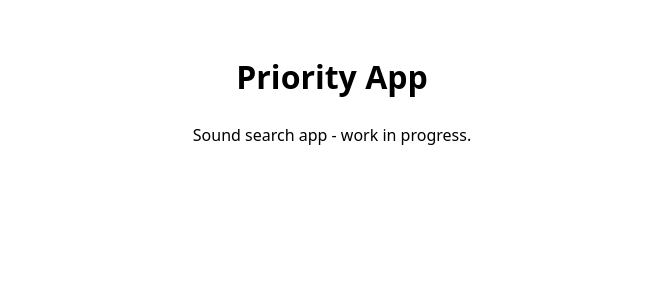
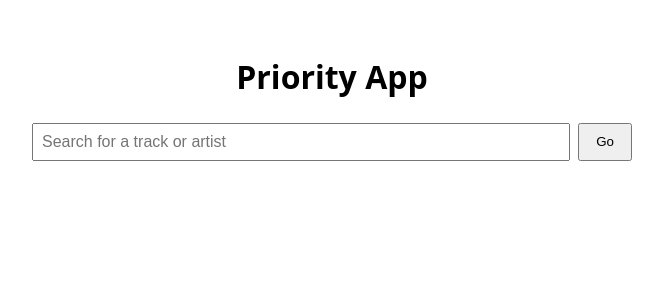
Before and after one commit to leon7713/Priority-App, a React (Vite) app: page / in a window 1280 px wide. Shown: the top 300 px of the page, without its empty margins (308-971 px from the left). Built offline with nearby package versions, Linux system fonts and the light colour scheme.

Commit message:
feat: add search box and results list components

```diff
--- a/src/App.css
+++ b/src/App.css
@@ -4,3 +4,36 @@
   padding: 2rem;
   text-align: center;
 }
+
+.search-box {
+  display: flex;
+  gap: 0.5rem;
+  justify-content: center;
+}
+
+.search-box label {
+  position: absolute;
+  left: -9999px;
+}
+
+.search-box input {
+  flex: 1;
+  padding: 0.5rem;
+  font-size: 1rem;
+}
+
+.search-box button {
+  padding: 0.5rem 1rem;
+}
+
+.results-list {
+  list-style: none;
+  padding: 0;
+  margin: 1.5rem 0 0;
+  text-align: left;
+}
+
+.results-list li {
+  padding: 0.5rem;
+  border-bottom: 1px solid #e5e4e7;
+}
--- a/src/App.tsx
+++ b/src/App.tsx
@@ -1,10 +1,19 @@
+import { useState } from 'react'
+import { mixcloudApi } from './api/mixcloudClient'
+import { ResultsList } from './components/ResultsList'
+import { SearchBox } from './components/SearchBox'
+import { useSearch } from './state/useSearch'
 import './App.css'
 
 function App() {
+  const [query, setQuery] = useState('')
+  const { status, tracks, error } = useSearch(mixcloudApi, query)
+
   return (
     <div className="app">
       <h1>Priority App</h1>
-      <p>Sound search app - work in progress.</p>
+      <SearchBox value={query} onChange={setQuery} />
+      <ResultsList status={status} tracks={tracks} error={error} />
     </div>
   )
 }
--- /dev/null
+++ b/src/components/ResultsList.tsx
@@ -0,0 +1,39 @@
+import type { Track } from '../api/types'
+import type { SearchStatus } from '../state/useSearch'
+
+interface ResultsListProps {
+  status: SearchStatus
+  tracks: Track[]
+  error: string | null
+}
+
+// Deliberately dumb - it just renders whatever state it's handed. Proper
+// loading/empty/error treatment (spinners, retry button, etc) comes later,
+// this is enough to see real results on the page for now.
+export function ResultsList({ status, tracks, error }: ResultsListProps) {
+  if (status === 'idle') {
+    return null
+  }
+
+  if (status === 'loading') {
+    return <p role="status">Searching...</p>
+  }
+
+  if (status === 'error') {
+    return <p role="alert">{error}</p>
+  }
+
+  if (tracks.length === 0) {
+    return <p>No results found.</p>
+  }
+
+  return (
+    <ul className="results-list" aria-label="Search results">
+      {tracks.map((track) => (
+        <li key={track.id}>
+          {track.name} — {track.artist}
+        </li>
+      ))}
+    </ul>
+  )
+}
--- /dev/null
+++ b/src/components/SearchBox.tsx
@@ -0,0 +1,33 @@
+import type { ChangeEvent, FormEvent } from 'react'
+
+interface SearchBoxProps {
+  value: string
+  onChange: (value: string) => void
+}
+
+export function SearchBox({ value, onChange }: SearchBoxProps) {
+  function handleSubmit(event: FormEvent<HTMLFormElement>) {
+    // the actual search already runs as the user types (see useSearch),
+    // this is just here so hitting enter / clicking "Go" doesn't reload the page
+    event.preventDefault()
+  }
+
+  function handleChange(event: ChangeEvent<HTMLInputElement>) {
+    onChange(event.target.value)
+  }
+
+  return (
+    <form className="search-box" role="search" onSubmit={handleSubmit}>
+      <label htmlFor="search-input">Search</label>
+      <input
+        id="search-input"
+        type="text"
+        value={value}
+        onChange={handleChange}
+        placeholder="Search for a track or artist"
+        autoComplete="off"
+      />
+      <button type="submit">Go</button>
+    </form>
+  )
+}
```
